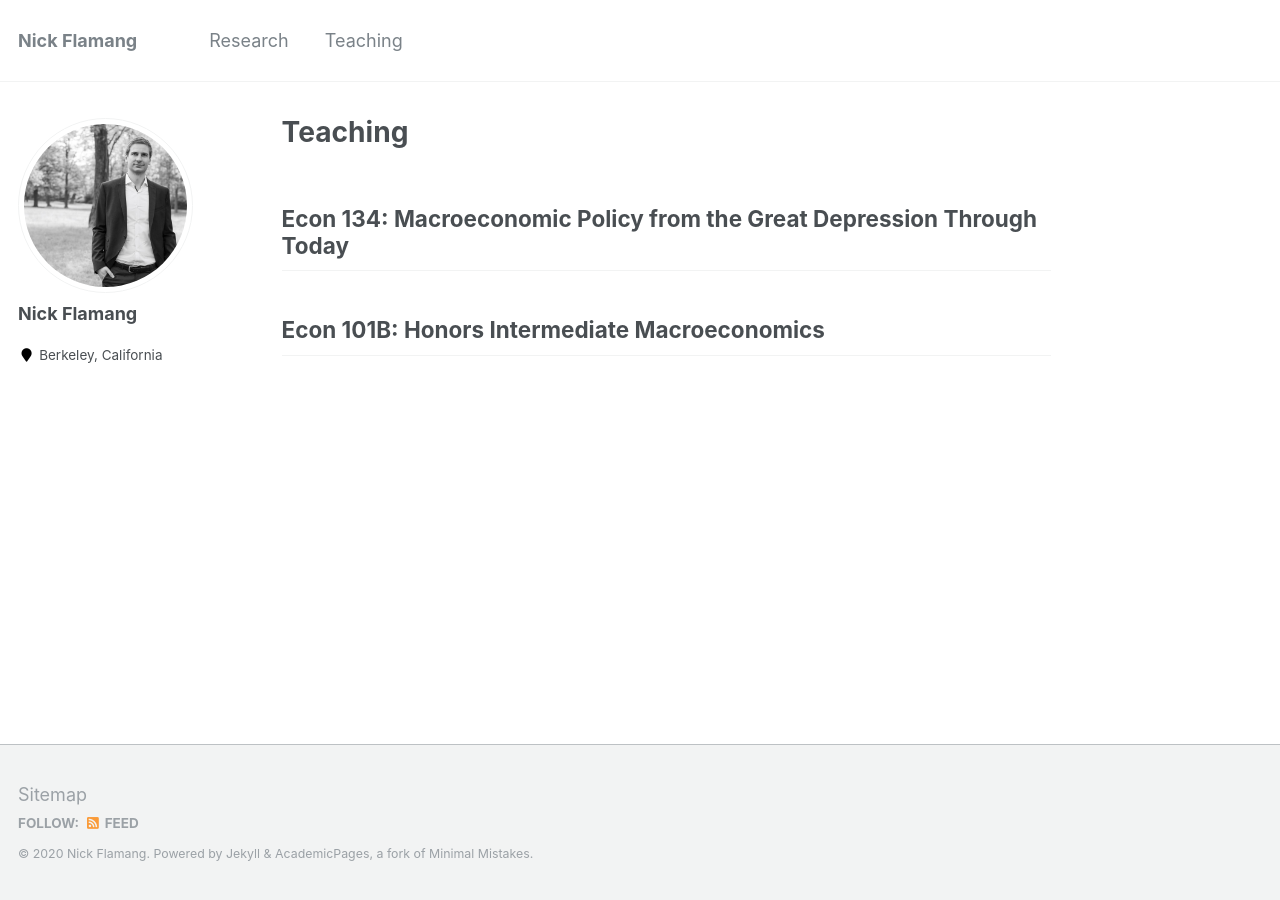
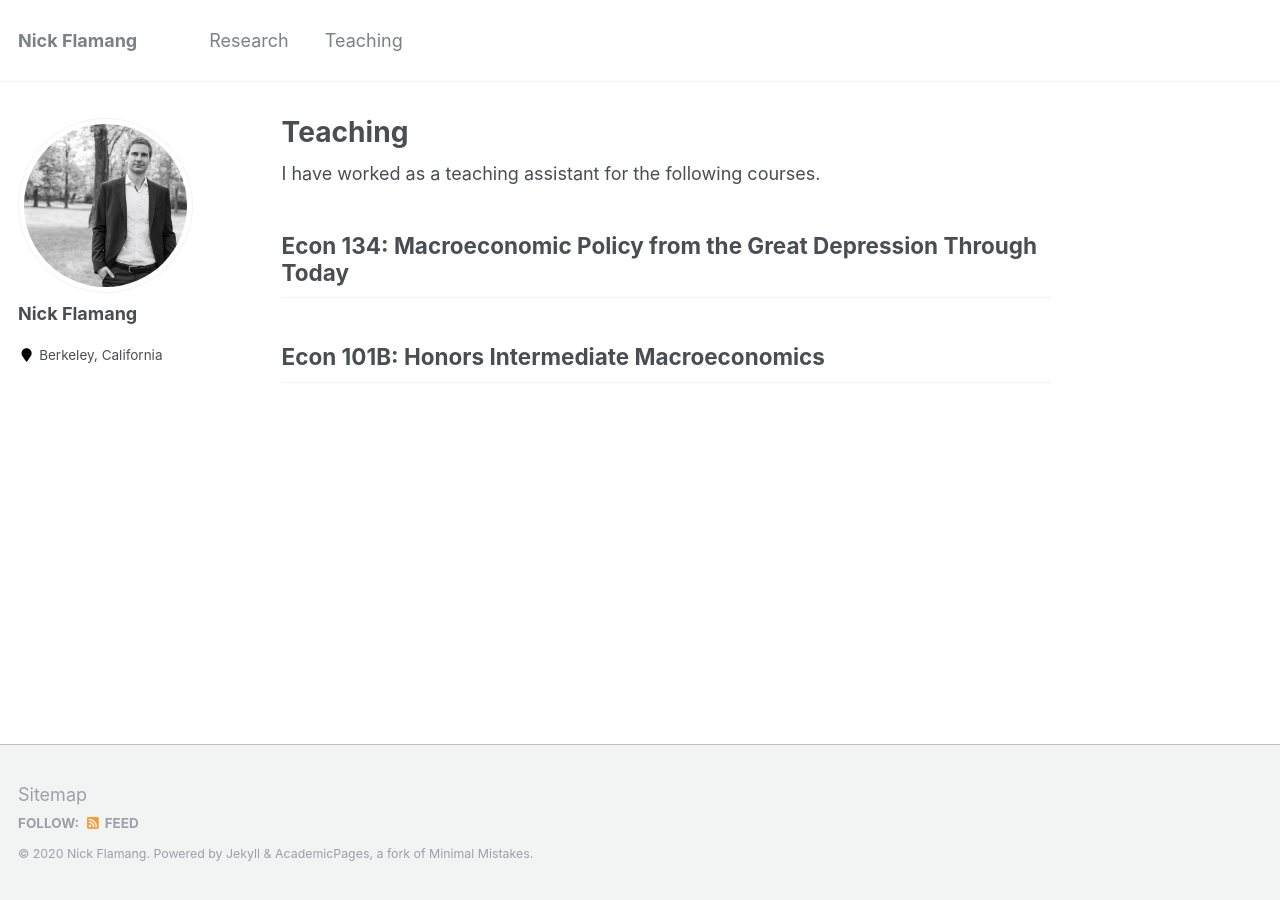
Before and after one commit to nickflamang/nickflamang.github.io, a Jekyll site: the page built from teaching.md, in a window 1280 px wide. Built offline with Jekyll 4.4.1, drawn with Linux system fonts in a browser that asks for light colours.

Commit message:
Update teaching.md

```diff
--- a/teaching.md
+++ b/teaching.md
@@ -2,5 +2,7 @@
 title: Teaching
 ---
 
+I have worked as a teaching assistant for the following courses.
+
 ## Econ 134: Macroeconomic Policy from the Great Depression Through Today
 ## Econ 101B: Honors Intermediate Macroeconomics
```
